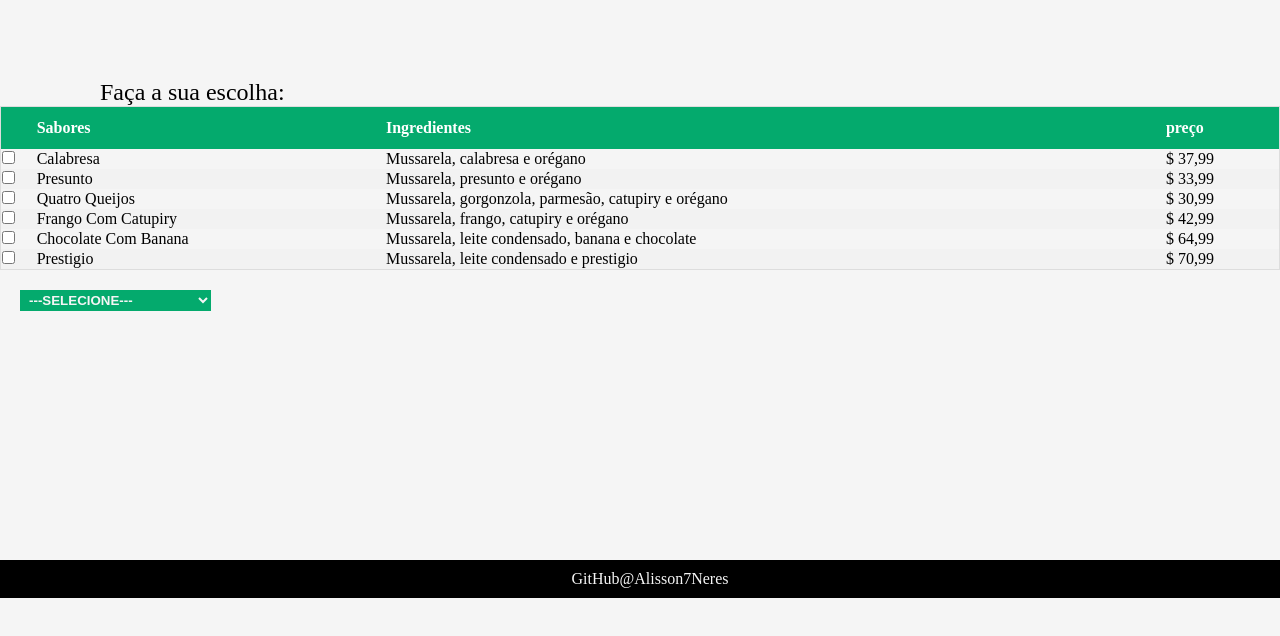
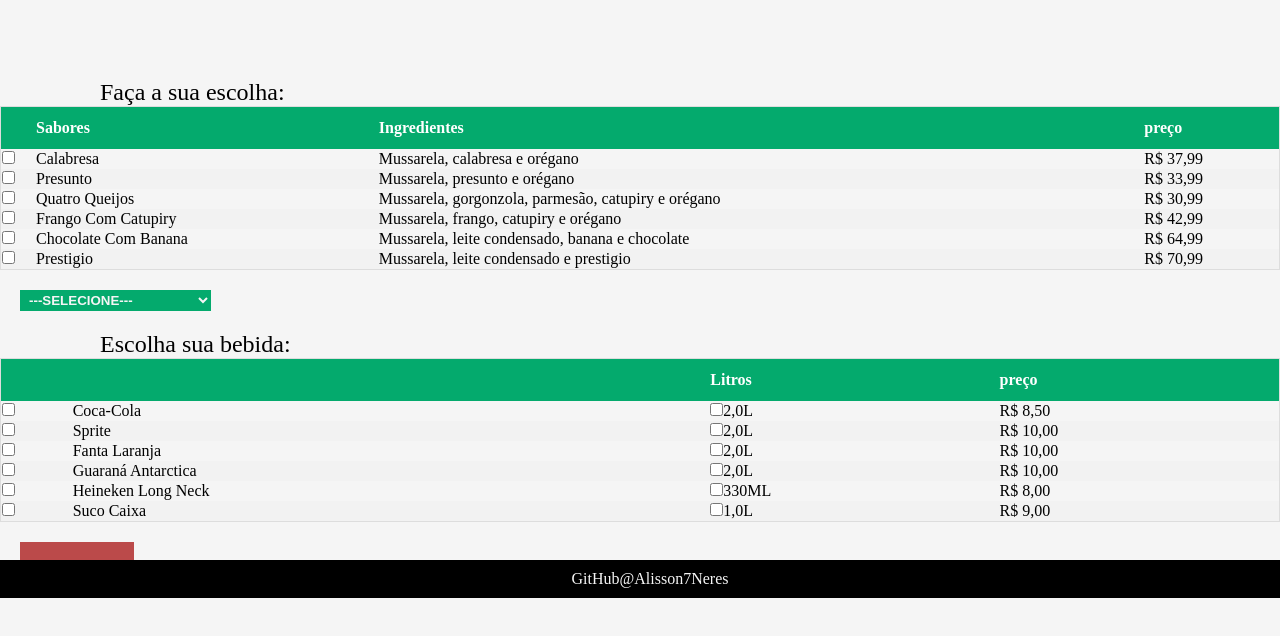
Before and after one commit to Alisson7Neres/node-pizza, a website: page src/index.html in a window 1280 px wide. Shown: the part 202-838 px from the top of the page. Before the commit the page ends 800 px from the top, so only its background shows below. Drawn offline with Linux system fonts and the light colour scheme.

Commit message:
Criando items part 2

```diff
--- a/src/css/index.css
+++ b/src/css/index.css
@@ -1,4 +1,5 @@
-html, * {
+html,
+* {
     margin: 0px;
 }
 
@@ -17,7 +18,7 @@ li {
     list-style-type: none;
     padding: 10px;
     margin: 2px;
-    color:whitesmoke;
+    color: whitesmoke;
     font-weight: bold;
 }
 
@@ -64,16 +65,20 @@ table {
     border: 1px solid #ddd;
 }
 
-tr:nth-child(even){background-color: #f2f2f2;}
+tr:nth-child(even) {
+    background-color: #f2f2f2;
+}
 
-tr:hover {background-color: #ddd;}
+tr:hover {
+    background-color: #ddd;
+}
 
 th {
-  padding-top: 12px;
-  padding-bottom: 12px;
-  text-align: left;
-  background-color: #04AA6D;
-  color: white;
+    padding-top: 12px;
+    padding-bottom: 12px;
+    text-align: left;
+    background-color: #04AA6D;
+    color: white;
 }
 
 select {
@@ -84,3 +89,11 @@ select {
     color: whitesmoke;
     background-color: #04AA6D;
 }
+
+button {
+    border: none;
+    margin: 20px;
+    background-color: #bb4a4a;
+    color: white;
+    padding: 15px 32px;
+}
--- a/src/index.html
+++ b/src/index.html
@@ -35,37 +35,43 @@
                 <td><input type="checkbox" name="calabresa"></td>
                 <td>Calabresa</td>
                 <td>Mussarela, calabresa e orégano</td>
-                <td>$ 37,99</tr>
+                <td>R$ 37,99
+            </tr>
             </tr>
             <tr>
                 <td><input type="checkbox" name="presunto"></td>
                 <td>Presunto</td>
                 <td>Mussarela, presunto e orégano</td>
-                <td>$ 33,99</tr>
+                <td>R$ 33,99
+            </tr>
             </tr>
             <tr>
                 <td><input type="checkbox" name="quatroqueijos"></td>
                 <td>Quatro Queijos</td>
                 <td>Mussarela, gorgonzola, parmesão, catupiry e orégano</td>
-                <td>$ 30,99</tr>
+                <td>R$ 30,99
+            </tr>
             </tr>
             <tr>
                 <td><input type="checkbox" name="frango"></td>
                 <td>Frango Com Catupiry</td>
                 <td>Mussarela, frango, catupiry e orégano</td>
-                <td>$ 42,99</tr>
+                <td>R$ 42,99
+            </tr>
             </tr>
             <tr>
                 <td><input type="checkbox" name="chocolate"></td>
                 <td>Chocolate Com Banana</td>
                 <td>Mussarela, leite condensado, banana e chocolate</td>
-                <td>$ 64,99</tr>
+                <td>R$ 64,99
+            </tr>
             </tr>
             <tr>
                 <td><input type="checkbox" name="prestigio"></td>
                 <td>Prestigio</td>
                 <td>Mussarela, leite condensado e prestigio</td>
-                <td>$ 70,99</tr>
+                <td>R$ 70,99
+            </tr>
             </tr>
         </tbody>
     </table>
@@ -83,8 +89,60 @@
         </select>
     </td>
 
+    <br>
+    <label class="fse">Escolha sua bebida:</label>
+    <table id="example" class="display" style="width:100%">
+        <thead>
+            <tr>
+                <th></th>
+                <th></th>
+                <th>Litros</th>
+                <th>preço</th>
+            </tr>
+        </thead>
+        <tbody>
+            <tr>
+                <td><input type="checkbox" name="chocolate"></td>
+                <td>Coca-Cola</td>
+                <td><input type="checkbox" name="litroDois">2,0L</td>
+                <td>R$ 8,50</td>
+            </tr>
+            <tr>
+                <td><input type="checkbox" name="chocolate"></td>
+                <td>Sprite</td>
+                <td><input type="checkbox" name="litroDois">2,0L</td>
+                <td>R$ 10,00</td>
+            </tr>
+            <tr>
+                <td><input type="checkbox" name="chocolate"></td>
+                <td>Fanta Laranja</td>
+                <td><input type="checkbox" name="litroDois">2,0L</td>
+                <td>R$ 10,00</td>
+            </tr>
+            <tr>
+                <td><input type="checkbox" name="chocolate"></td>
+                <td>Guaraná Antarctica</td>
+                <td><input type="checkbox" name="litroDois">2,0L</td>
+                <td>R$ 10,00</td>
+            </tr>
+            <tr>
+                <td><input type="checkbox" name="chocolate"></td>
+                <td>Heineken Long Neck</td>
+                <td><input type="checkbox" name="litroMeio">330ML
+                <td>R$ 8,00</td>
+            </tr>
+            <tr>
+                <td><input type="checkbox" name="chocolate"></td>
+                <td>Suco Caixa</td>
+                <td><input type="checkbox" name="litroMeio">1,0L
+                <td>R$ 9,00</td>
+            </tr>
+        </tbody>
+    </table>
 
+    <button>Finalizar</button>
 
+    <br><br><br><br>
     <div class="footer">
         <a href="https://github.com/Alisson7Neres/node-pizza" target="_blank">GitHub@Alisson7Neres</a>
     </div>
```
